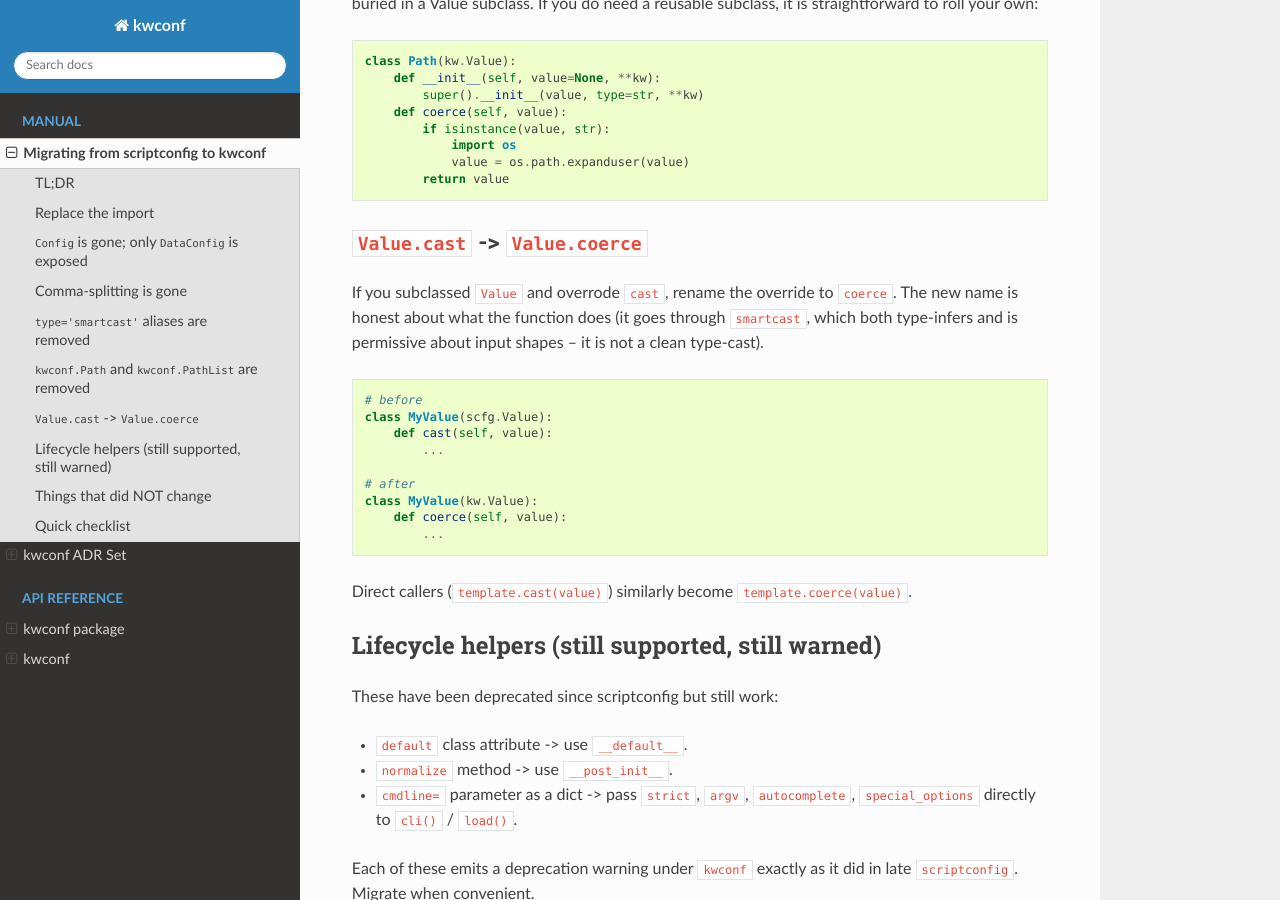
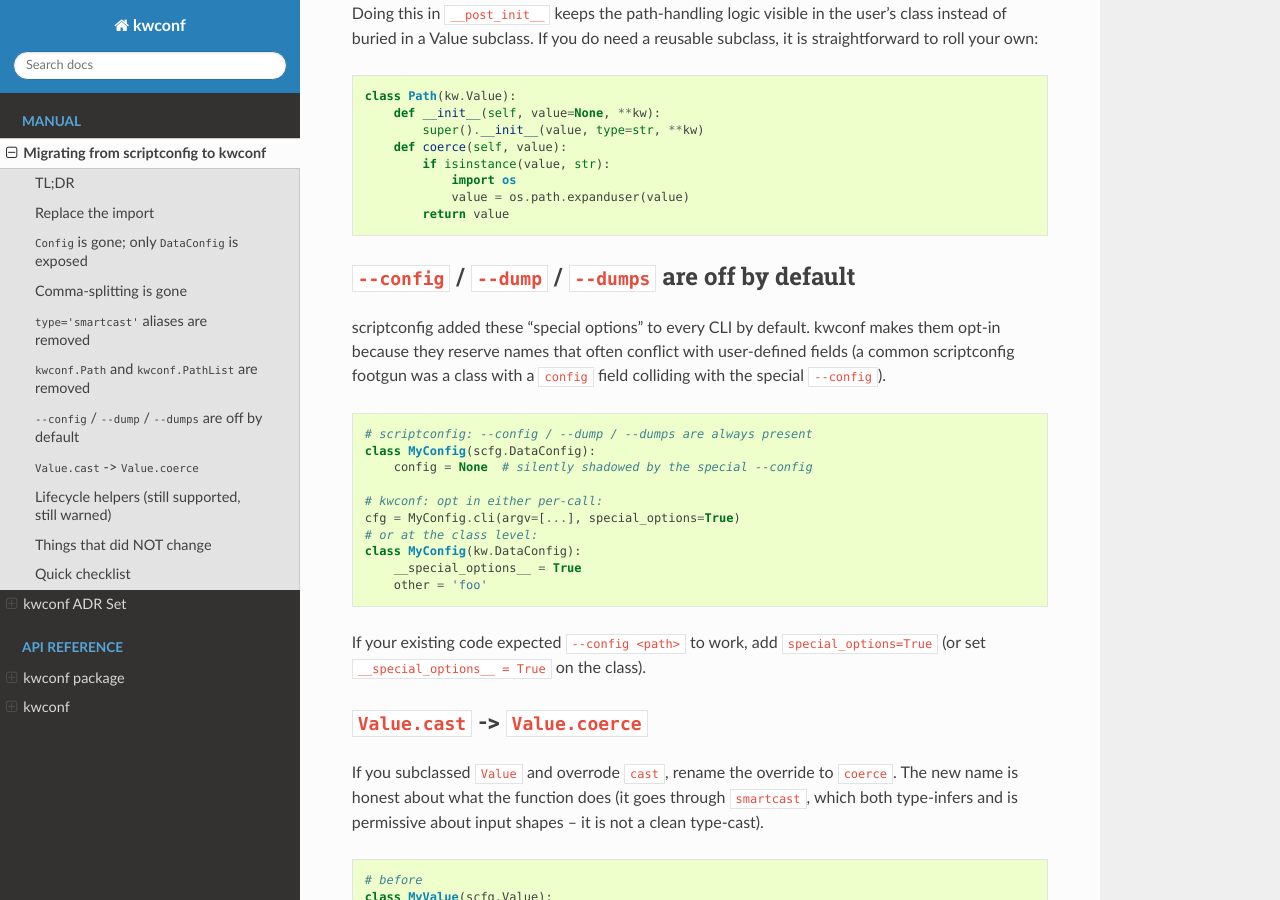
Before and after one commit to Erotemic/kwconf, a Sphinx documentation site: the page built from docs/source/manual/migration_from_scriptconfig.md, in a window 1280 px wide and 900 px high, scrolled down 3493 px. Built offline with Sphinx 7.4.7 and the Read the Docs theme 3.1.0, drawn with Linux system fonts in a browser that asks for light colours; some of the changed text lies outside the part shown.

Commit message:
Default special_options to False
The ``--config`` / ``--dump`` / ``--dumps`` "special options" reserve CLI
names that frequently collide with user-defined fields (a class with a
``config`` field is a common scriptconfig footgun). Make them opt-in:

* ``DataConfig.load`` and ``DataConfig._read_argv`` now fall back to
  ``False`` when ``special_options is None`` and no
  ``__special_options__`` class attribute is set (was: True).
* The ``cli`` / ``load`` / ``_read_argv`` docstrings are updated to
  describe the new default and the two opt-in mechanisms.
* ``test_special_options.py`` is rewritten to pin the new default
  (``--config=foo`` is a user field) and to add a positive test for the
  ``__special_options__`` class attribute.
* ``test_file_config_load`` and ``test_subconfig_behavior`` callsites
  that exercise the ``--config`` / ``--dump`` features now pass
  ``special_options=True`` explicitly.
* The migration guide gains a TL;DR row, a dedicated section, and a
  checklist item describing the change.

Co-Authored-By: Claude Opus 4.7 <noreply@anthropic.com>

````diff
--- a/docs/source/manual/migration_from_scriptconfig.md
+++ b/docs/source/manual/migration_from_scriptconfig.md
@@ -21,6 +21,7 @@ and shows what to change.
 | `default` class attribute | accepted (deprecation warned) | accepted (deprecation warned) |
 | `normalize` method | accepted (deprecation warned) | accepted (deprecation warned) |
 | `cmdline=` kwarg style | dict form accepted | accepted (deprecated) |
+| `--config` / `--dump` / `--dumps` special CLI options | on by default | off by default (opt in via `__special_options__ = True` or per-call) |
 
 The rest of this document walks through each item.
 
@@ -175,6 +176,30 @@ class Path(kw.Value):
         return value
 ```
 
+## `--config` / `--dump` / `--dumps` are off by default
+
+scriptconfig added these "special options" to every CLI by default. kwconf
+makes them opt-in because they reserve names that often conflict with
+user-defined fields (a common scriptconfig footgun was a class with a
+``config`` field colliding with the special ``--config``).
+
+```python
+# scriptconfig: --config / --dump / --dumps are always present
+class MyConfig(scfg.DataConfig):
+    config = None  # silently shadowed by the special --config
+
+# kwconf: opt in either per-call:
+cfg = MyConfig.cli(argv=[...], special_options=True)
+# or at the class level:
+class MyConfig(kw.DataConfig):
+    __special_options__ = True
+    other = 'foo'
+```
+
+If your existing code expected ``--config <path>`` to work, add
+``special_options=True`` (or set ``__special_options__ = True`` on the
+class).
+
 ## `Value.cast` -> `Value.coerce`
 
 If you subclassed `Value` and overrode `cast`, rename the override to
@@ -240,4 +265,7 @@ items listed above. Please file an issue.
 6. Replace `Path` / `PathList` usage with `Value(type=str)` plus explicit
    path handling in `__post_init__`.
 7. If you subclassed `Value`, rename `cast` -> `coerce`.
-8. Run your test suite and review any deprecation warnings.
+8. If your CLI relied on the built-in `--config`, `--dump`, or `--dumps`
+   special options, opt in with `special_options=True` (per-call) or
+   `__special_options__ = True` on the class.
+9. Run your test suite and review any deprecation warnings.
````
Also changed, not shown: 4 other files.
